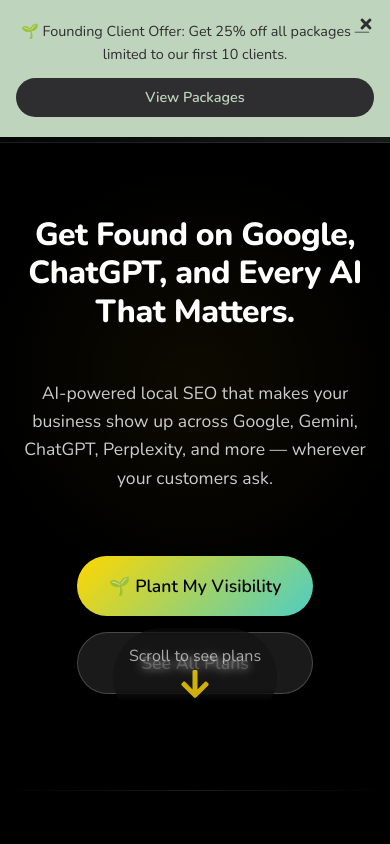
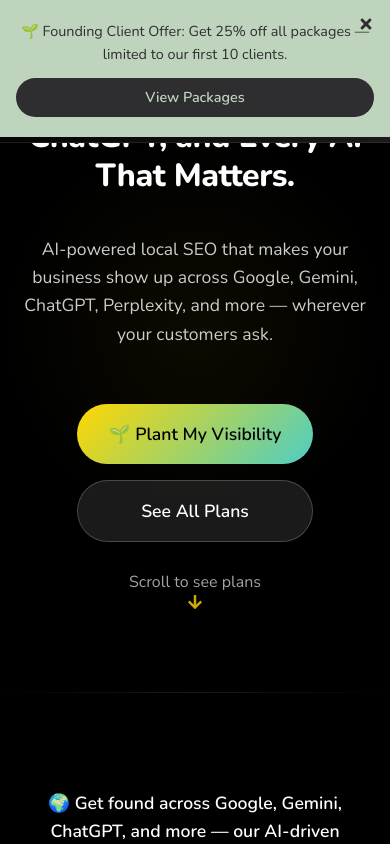
Before and after one commit to KJGuce/dueseasondigital.github.io, a React (Vite) app in the folder react-site/: page / in a window 390 px wide. Shown: the top 844 px of the page. Built offline with nearby package versions, Linux system fonts and the light colour scheme.

Commit message:
Fix scroll cue positioning and reduce hero section height - Move scroll cue to prevent CTA overlap - Reduce hero section padding and spacing for more compact layout - Improve responsive design for better mobile experience

```diff
--- a/react-site/src/pages/HomePage.module.css
+++ b/react-site/src/pages/HomePage.module.css
@@ -22,6 +22,7 @@
 /* Hero Section */
 .hero {
   display: flex;
+  flex-direction: column;
   align-items: center;
   justify-content: center;
   background: linear-gradient(
@@ -31,7 +32,7 @@
   );
   position: relative;
   overflow: hidden;
-  padding: clamp(8rem, 15vw, 12rem) 0 6rem;
+  padding: clamp(6rem, 12vw, 10rem) 0 4rem;
   width: 100%;
   margin-bottom: 2rem;
 }
@@ -63,8 +64,9 @@
   display: flex;
   flex-direction: column;
   align-items: center;
-  gap: 2.5rem;
-  margin-top: 3.5rem;
+  gap: 2rem;
+  margin-top: 2rem;
+  margin-bottom: 1.5rem;
 }
 
 .hero h1 {
@@ -840,7 +842,7 @@
 
 @media (max-width: 768px) {
   .hero {
-    padding: 12rem 0 6rem;
+    padding: clamp(5rem, 10vw, 8rem) 0 3rem;
   }
 
   .heroGraphic {
@@ -943,13 +945,15 @@
   }
 
   .heroContent {
-    gap: 2rem;
+    margin-top: 1.5rem;
+    margin-bottom: 1rem;
+    gap: 1.5rem;
   }
 }
 
 @media (max-width: 480px) {
   .hero {
-    padding: 10rem 0 4rem;
+    padding: clamp(4rem, 8vw, 6rem) 0 2rem;
   }
 
   .heroGraphic {
@@ -1054,11 +1058,18 @@
   }
 
   .heroContent {
-    gap: 1.5rem;
+    margin-top: 1rem;
+    margin-bottom: 0.75rem;
+    gap: 1rem;
   }
 
   .scrollCue {
-    bottom: 1rem;
+    margin: 0.5rem auto 0;
+    padding: 0.5rem 1rem;
+  }
+
+  .scrollCueIcon {
+    font-size: 1.25rem;
   }
 }
 
@@ -1233,10 +1244,7 @@
 }
 
 .scrollCue {
-  position: absolute;
-  bottom: 2rem;
-  left: 50%;
-  transform: translateX(-50%);
+  position: relative;
   display: flex;
   flex-direction: column;
   align-items: center;
@@ -1247,14 +1255,19 @@
   transition: all 0.3s ease;
   z-index: 10;
   background: rgba(0, 0, 0, 0.2);
-  padding: 1rem;
+  padding: 0.75rem 1.5rem;
   border-radius: 50px;
   backdrop-filter: blur(5px);
+  margin: 0.75rem auto 0;
+  width: fit-content;
+  cursor: pointer;
+  text-align: center;
+  align-self: center;
 }
 
 .scrollCue:hover {
   opacity: 1;
-  transform: translateX(-50%) translateY(-5px);
+  transform: translateY(-5px);
   background: rgba(0, 0, 0, 0.3);
 }
 
@@ -1279,3 +1292,26 @@
     transform: translateY(-5px);
   }
 }
+
+/* Responsive adjustments for scroll cue */
+@media (max-width: 768px) {
+  .scrollCue {
+    margin: 0.5rem auto 0;
+    padding: 0.5rem 1rem;
+  }
+
+  .scrollCueIcon {
+    font-size: 1.25rem;
+  }
+}
+
+@media (max-width: 480px) {
+  .scrollCue {
+    margin: 0.5rem auto 0;
+    padding: 0.5rem 1rem;
+  }
+
+  .scrollCueIcon {
+    font-size: 1rem;
+  }
+}
```
